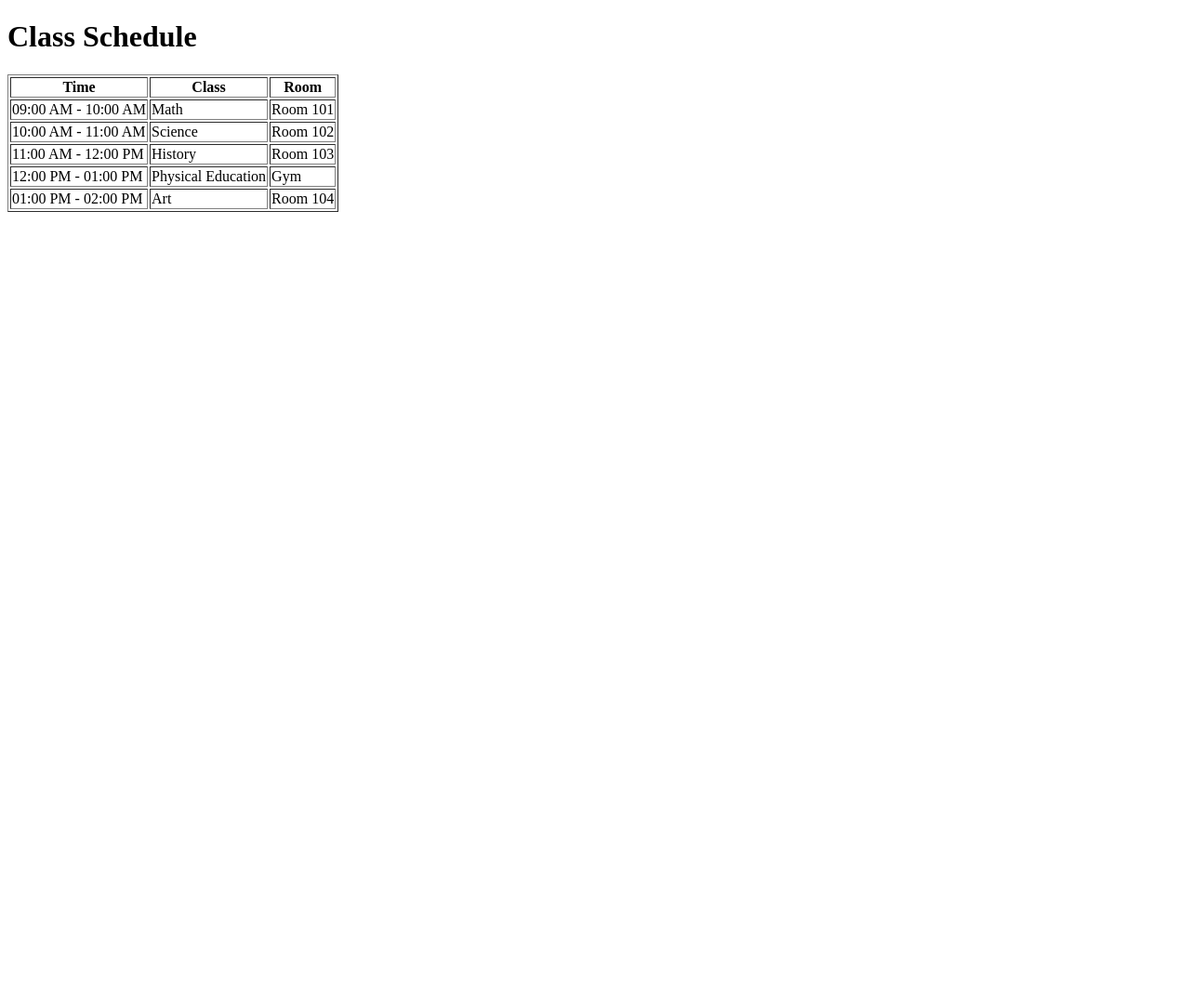
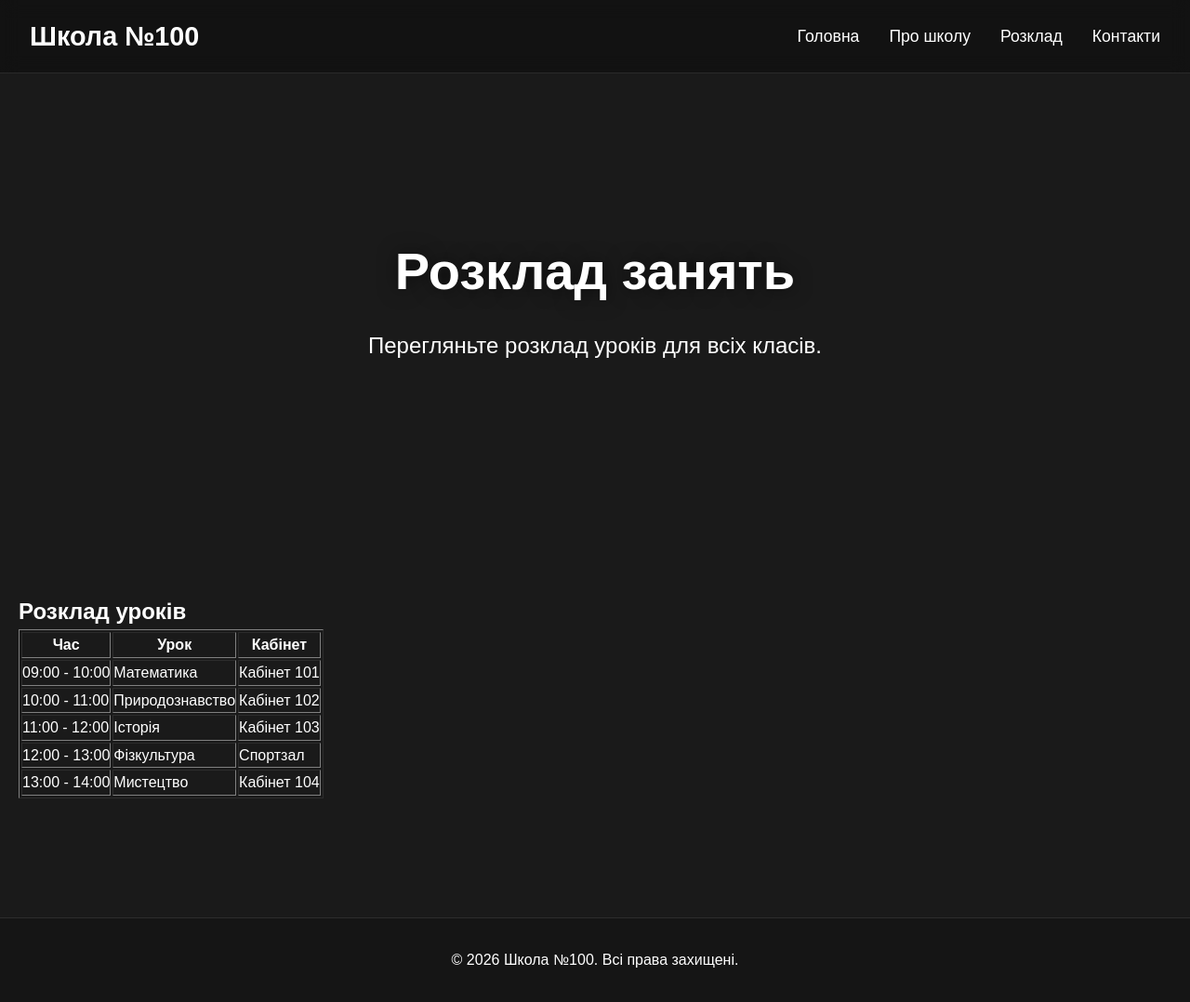
Before and after one commit to svitlozp/school-100, a plain HTML site: page schedule.html in a window 1280 px wide. Shown: the whole page at 93% size. Before the commit the page ends 800 px from the top, so only its background shows below. Drawn offline with Linux system fonts and the light colour scheme.

Commit message:
Додав оновлення

```diff
--- a/schedule.html
+++ b/schedule.html
@@ -1,43 +1,75 @@
 <!DOCTYPE html>
-<html lang="en">
+<html lang="uk">
 <head>
     <meta charset="UTF-8">
     <meta name="viewport" content="width=device-width, initial-scale=1.0">
-    <title>Class Schedule</title>
+    <title>Розклад - Школа №100</title>
+    <link rel="stylesheet" href="style.css">
 </head>
 <body>
-    <h1>Class Schedule</h1>
+    <nav class="navbar">
+        <div class="container">
+            <div class="logo">Школа №100</div>
+            <ul class="nav-links">
+                <li><a href="index.html">Головна</a></li>
+                <li><a href="about.html">Про школу</a></li>
+                <li><a href="schedule.html">Розклад</a></li>
+                <li><a href="contacts.html">Контакти</a></li>
+            </ul>
+        </div>
+    </nav>
+
+    <header class="hero">
+        <div class="container">
+            <h1>Розклад занять</h1>
+            <p>Перегляньте розклад уроків для всіх класів.</p>
+        </div>
+    </header>
+
+    <main>
+        <section class="info">
+            <div class="container">
+                <h2>Розклад уроків</h2>
                 <table border="1">
                     <tr>
-            <th>Time</th>
-            <th>Class</th>
-            <th>Room</th>
+                        <th>Час</th>
+                        <th>Урок</th>
+                        <th>Кабінет</th>
                     </tr>
                     <tr>
-            <td>09:00 AM - 10:00 AM</td>
-            <td>Math</td>
-            <td>Room 101</td>
+                        <td>09:00 - 10:00</td>
+                        <td>Математика</td>
+                        <td>Кабінет 101</td>
                     </tr>
                     <tr>
-            <td>10:00 AM - 11:00 AM</td>
-            <td>Science</td>
-            <td>Room 102</td>
+                        <td>10:00 - 11:00</td>
+                        <td>Природознавство</td>
+                        <td>Кабінет 102</td>
                     </tr>
                     <tr>
-            <td>11:00 AM - 12:00 PM</td>
-            <td>History</td>
-            <td>Room 103</td>
+                        <td>11:00 - 12:00</td>
+                        <td>Історія</td>
+                        <td>Кабінет 103</td>
                     </tr>
                     <tr>
-            <td>12:00 PM - 01:00 PM</td>
-            <td>Physical Education</td>
-            <td>Gym</td>
+                        <td>12:00 - 13:00</td>
+                        <td>Фізкультура</td>
+                        <td>Спортзал</td>
                     </tr>
                     <tr>
-            <td>01:00 PM - 02:00 PM</td>
-            <td>Art</td>
-            <td>Room 104</td>
+                        <td>13:00 - 14:00</td>
+                        <td>Мистецтво</td>
+                        <td>Кабінет 104</td>
                     </tr>
                 </table>
+            </div>
+        </section>
+    </main>
+
+    <footer>
+        <div class="container">
+            <p>&copy; 2026 Школа №100. Всі права захищені.</p>
+        </div>
+    </footer>
 </body>
 </html>
```
Also changed, not shown: about.html (+47 -14 lines), contacts.html (+44 -12 lines). Lines whose indentation alone changed are shown as unchanged.
